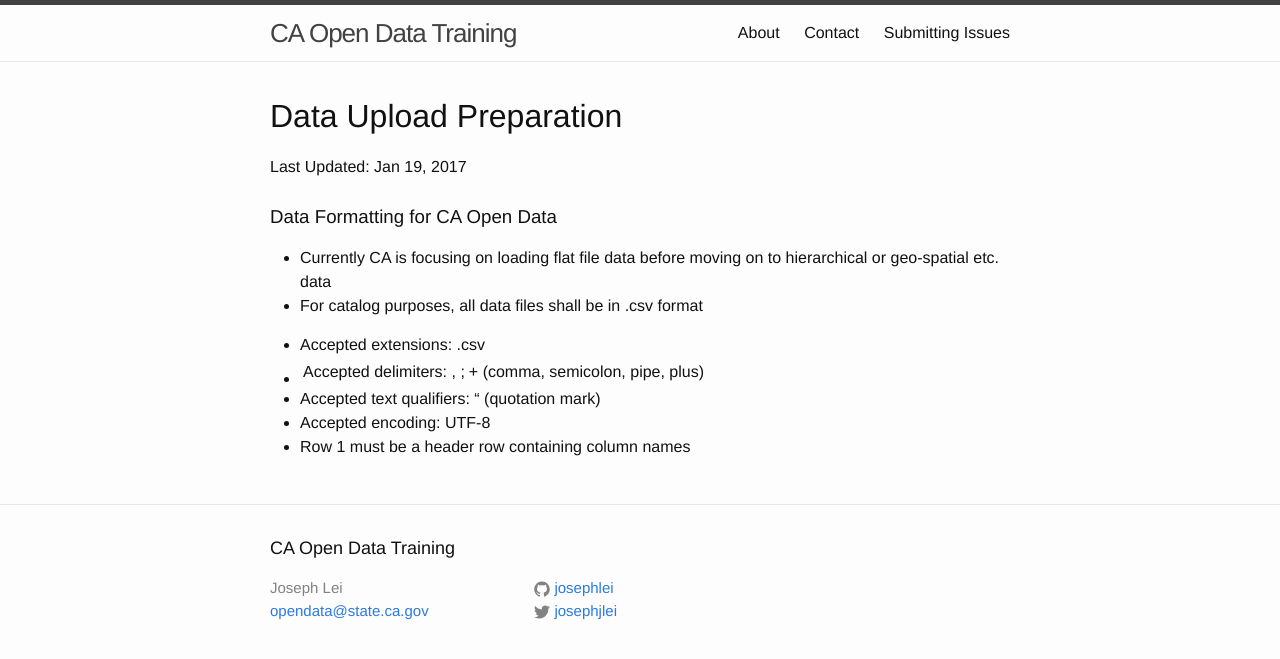
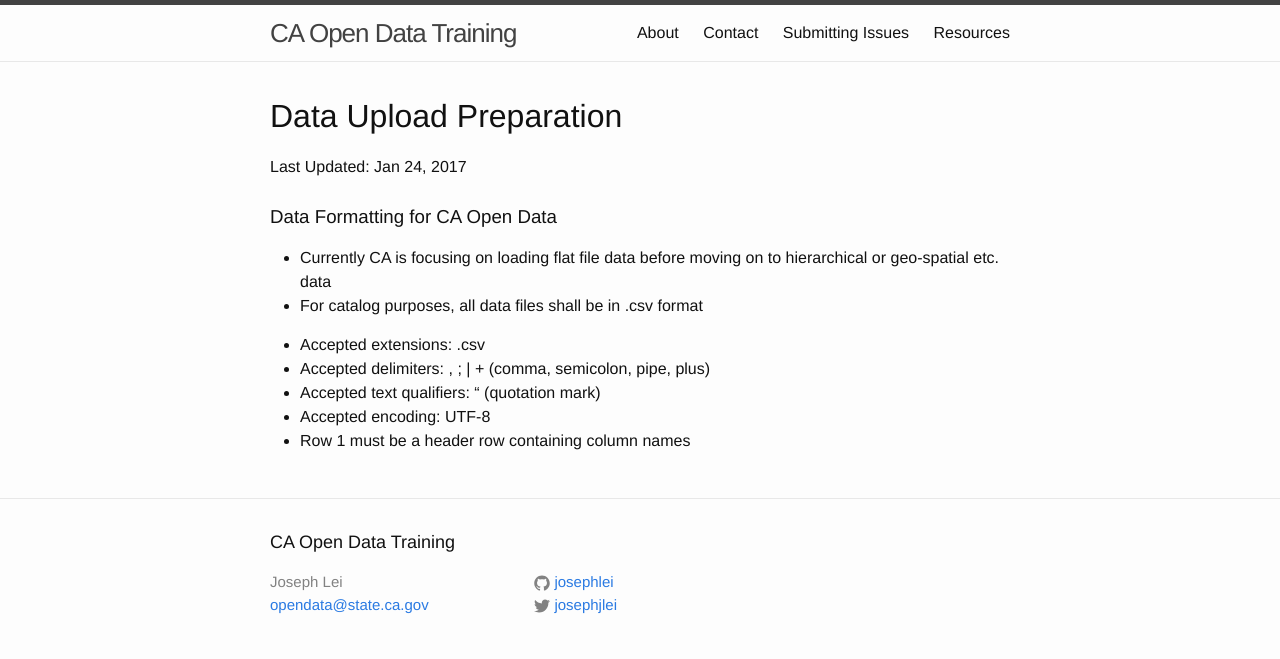
Before and after one commit to josephlei/data-training, a Jekyll site: the page built from _drafts/formatting.md, in a window 1280 px wide. Shown: the top 659 px of the page. Built offline with Jekyll 4.4.1, drawn with Linux system fonts in a browser that asks for light colours.

Commit message:
add permalink YAML, separate resources from contacts, minor tweaks

```diff
--- a/_drafts/formatting.md
+++ b/_drafts/formatting.md
@@ -1,7 +1,7 @@
 ---
 layout: draft
 title: Data Upload Preparation
-date: 2017-01-19
+date: 2017-01-24
 ---
 
 ### Data Formatting for CA Open Data
@@ -9,7 +9,7 @@ date: 2017-01-19
 - For catalog purposes, all data files shall be in .csv format
 
 * Accepted extensions: .csv
-* Accepted delimiters: , ; | + (comma, semicolon, pipe, plus)
+* Accepted delimiters: , ; \| + (comma, semicolon, pipe, plus)
 * Accepted text qualifiers: " (quotation mark)
 * Accepted encoding: UTF-8
 * Row 1 must be a header row containing column names
```
Also changed, not shown: _drafts/checklist.md (+2 -1 lines), _drafts/glossary.md (+1 -0 lines), contact.md (+1 -5 lines), issues.md (+1 -0 lines), resources.md (added, +16 -0 lines).
